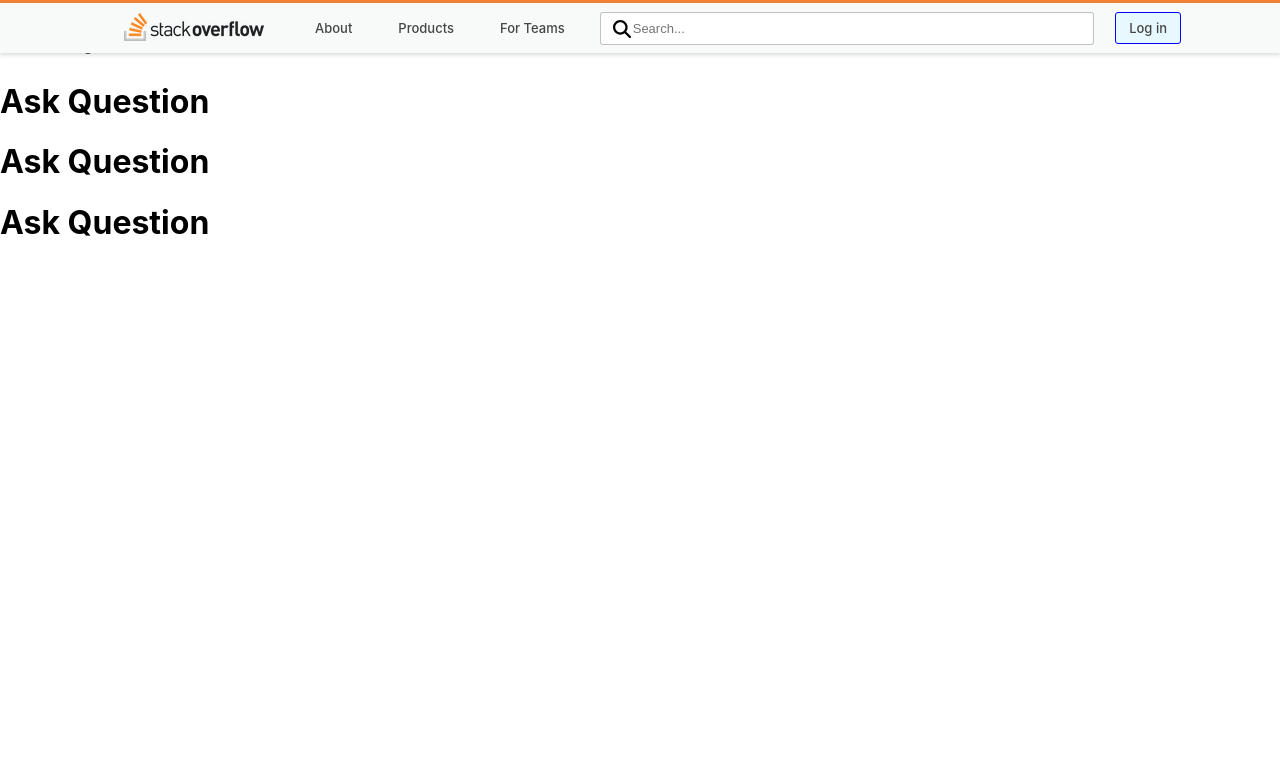
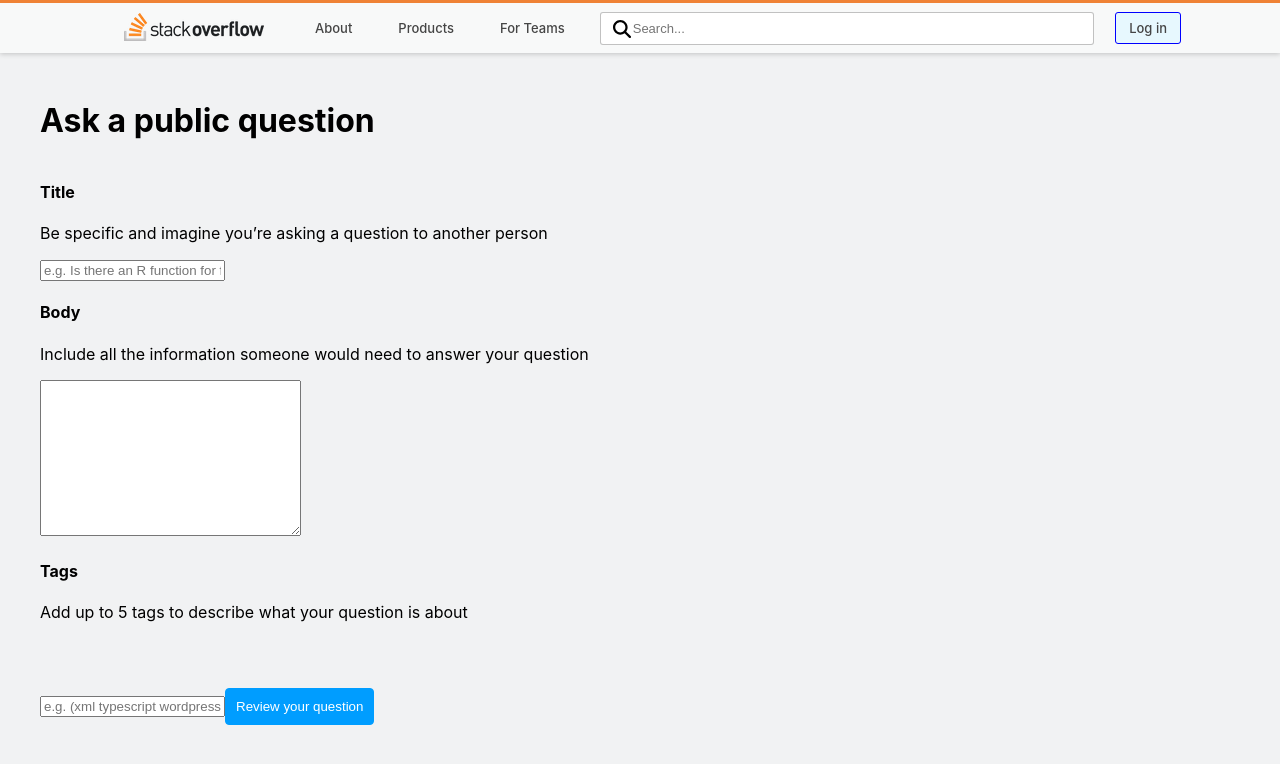
Before and after one commit to awesome-kartikey/Stack-Overflow-Kartikey, a React (Create React App) app in the folder client/: page /AskQuestion in a window 1280 px wide. Shown: the top 764 px of the page. Built offline with nearby package versions, Linux system fonts and the light colour scheme.

Commit message:
Stack Overflow Ask Question Complete

```diff
--- a/client/src/Pages/AskQuestion/AskQuestion.css
+++ b/client/src/Pages/AskQuestion/AskQuestion.css
@@ -0,0 +1,56 @@
+.ask-question{
+    min-height: 100vh;
+    background-color: #f1f2f3;
+}
+
+.ask-ques-container{
+    margin: auto;
+    max-width: 1200px;
+}
+
+.ask-ques-container h1{
+    padding: 80px 0px 20px 0px;
+}
+
+.ask-ques-container form .ask-form-container{
+    padding: 20px;
+    background-color: white;
+    border-radius: 3px;
+    box-shadow: 0 10px 25px rgb(0 0 0 / 5%),
+     0 20px 48px rgb(0 0 0 / 5%),
+     0 1px 4px rgb(0 0 0 / 10%);
+}
+
+.ask-form-container label h4{
+    margin-bottom: 0%;
+}
+
+.ask-form-container label p{
+    margin: 0%;
+    font-size: 13px;
+    padding: 3px 0px;
+}
+
+.ask-form-container label input,
+.ask-form-container label textarea{
+    padding: 10px;
+    border: solid 1px #0000003e;
+    font-family: 'Roboto',sans-serif;
+    width: calc(100% - 20px);
+    resize: vertical;
+}
+
+.review-btn{
+    margin: 50px 0px;
+    padding: 10px;
+    background-color: #009dff;
+    border: solid 1px #009dff;
+    color: white;
+    border-radius: 4px;
+    cursor: pointer;
+    transition: 0.3s;
+}
+
+.review-btn:hover{
+    background-color: #0086d8;
+}
--- a/client/src/Pages/AskQuestion/AskQuestion.jsx
+++ b/client/src/Pages/AskQuestion/AskQuestion.jsx
@@ -3,12 +3,33 @@
 import './AskQuestion.css'
 
 const AskQuestion = () => {
+
+
   return (
-    <div>
-        <h1>Ask Question</h1>
-        <h1>Ask Question</h1>
-        <h1>Ask Question</h1>
-        <h1>Ask Question</h1>
+    <div className='ask-question'>
+        <div className="ask-ques-container">
+            <h1>Ask a public question</h1>
+            <form>
+               <div className="ask-form-contaier">
+                <label htmlFor="ask-ques-title">
+                    <h4>Title</h4>
+                    <p>Be specific and imagine you’re asking a question to another person</p>
+                    <input type="text" name='questionTitle' id='ask-ques-title' placeholder='e.g. Is there an R function for finding the index of an element in a vector?'/>
+                </label>
+                <label htmlFor="ask-ques-body">
+                    <h4>Body</h4>
+                    <p>Include all the information someone would need to answer your question</p>
+                    <textarea name="" id="ask-ques-body" cols="30" rows="10"></textarea>
+                </label>
+                <label htmlFor="ask-ques-tags">
+                    <h4>Tags</h4>
+                    <p>Add up to 5 tags to describe what your question is about</p>
+                    <input type="text" name='questionTitle' id='ask-ques-tags' placeholder='e.g. (xml typescript wordpress)'/>
+                </label>
+                <input type="submit" value="Review your question" className='review-btn'/>
+               </div>
+            </form>
+        </div>
     </div>
   )
 }
--- a/client/src/components/HomeMainbar/HomeMainbar.jsx
+++ b/client/src/components/HomeMainbar/HomeMainbar.jsx
@@ -1,6 +1,6 @@
 import React from 'react'
 
-import { Link, useLocation } from 'react-router-dom'
+import { Link, useLocation, useNavigate } from 'react-router-dom'
 import './HomeMainbar.css'
 
 import QuestionList from './QuestionList'
@@ -8,6 +8,18 @@
 const HomeMainbar = () => {
 
   const location = useLocation()
+  const user = 1;
+  const navigate = useNavigate()
+
+  const checkAuth = () => {
+    if(user === null){
+      alert("login or signup to ask a question")
+      navigate('/Auth')
+    }
+    else{
+      navigate('/AskQuestion')
+    }
+  }
 
   var questionsList = [{
         id: 1,
@@ -44,7 +56,8 @@
             {
               location.pathname === '/' ? <h1>Top Questions</h1> : <h1>All Questions</h1>
             }
-            <Link to='/AskQuestion' className='ask-btn'>Ask Question</Link>
+            {/* <Link to={user === null ? redirect() : '/AskQuestion'} className='ask-btn'>Ask Question</Link> */}
+            <button onClick={checkAuth} className='ask-btn'>Ask Question</button>
         </div>
         <div>
           {
```
